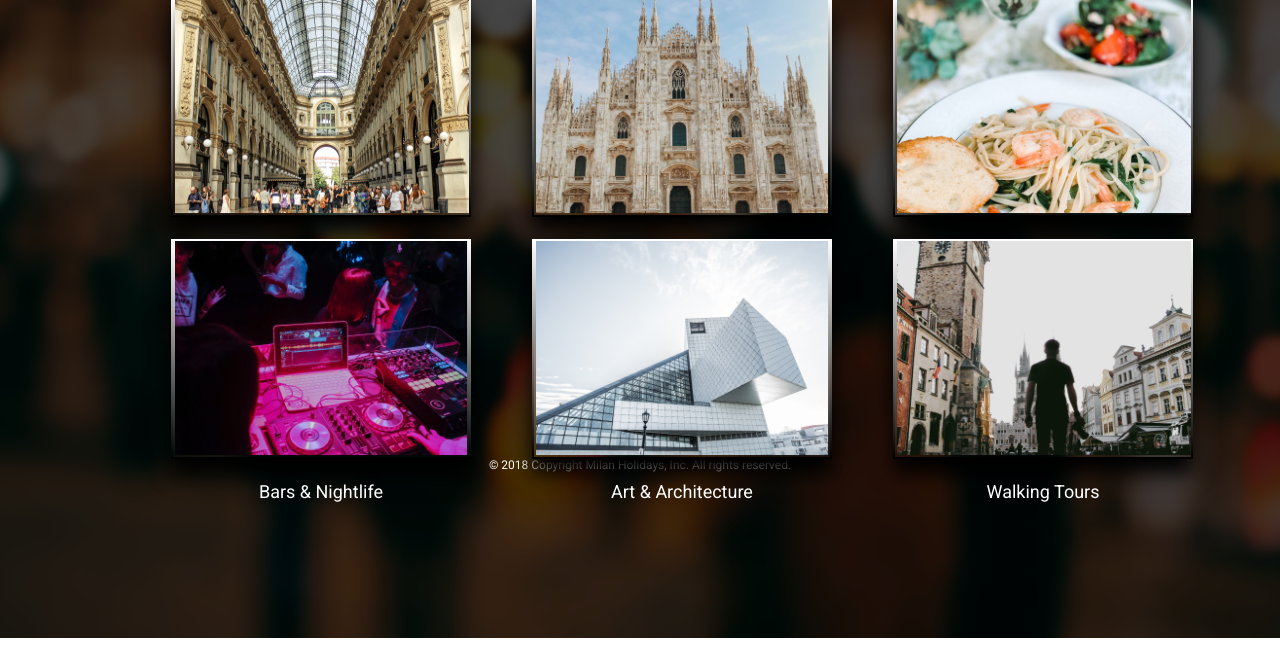
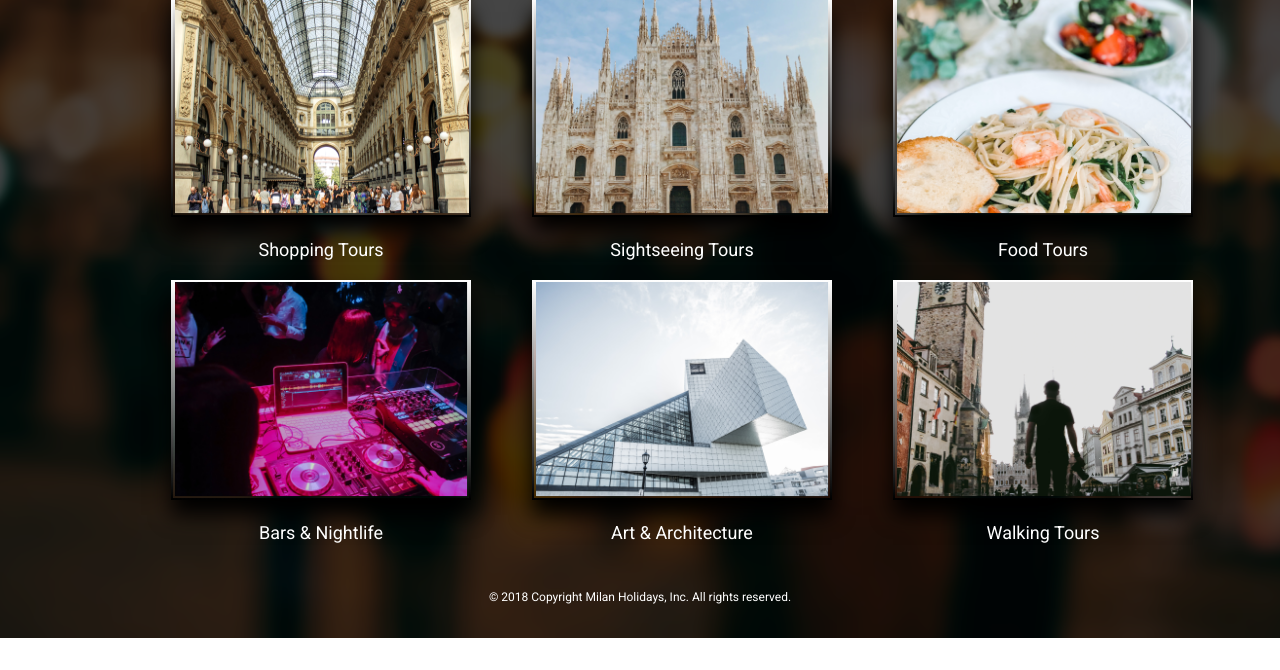
Before and after one commit to larysakutyrkina/hw-5-Milano, a plain HTML site: page index.html in a window 1280 px wide. Shown: the part 130-800 px from the top of the page. Drawn offline with Linux system fonts and the light colour scheme.

Commit message:
upd
upd final

```diff
--- a/css/style.css
+++ b/css/style.css
@@ -82,7 +82,7 @@ color: #FFFFFF;
 .photo_card{
 position: relative;
 width: 300px;
-height: 220px;
+height: 261px;
 }
 .photo{
 width: 300px;
@@ -146,4 +146,5 @@ font-size: 12px;
 line-height: 12px;
 color: #FFFFFF;
 font-weight: 100;
+padding-top: 50px;
 }
```
